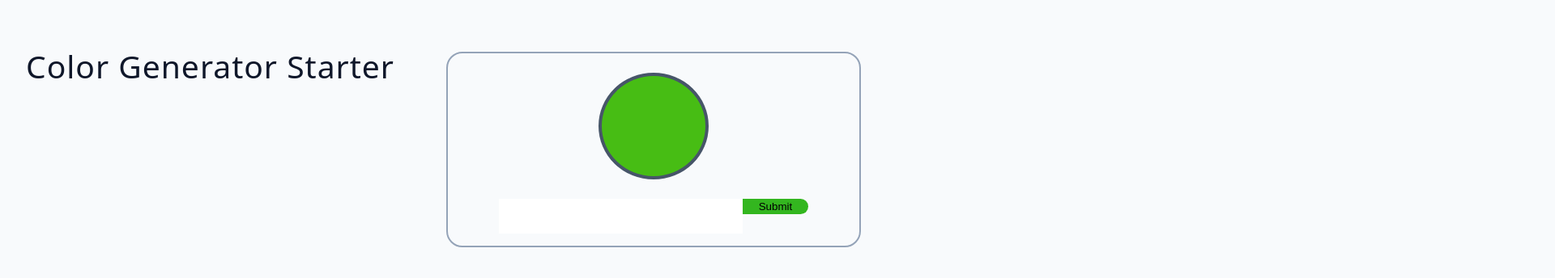
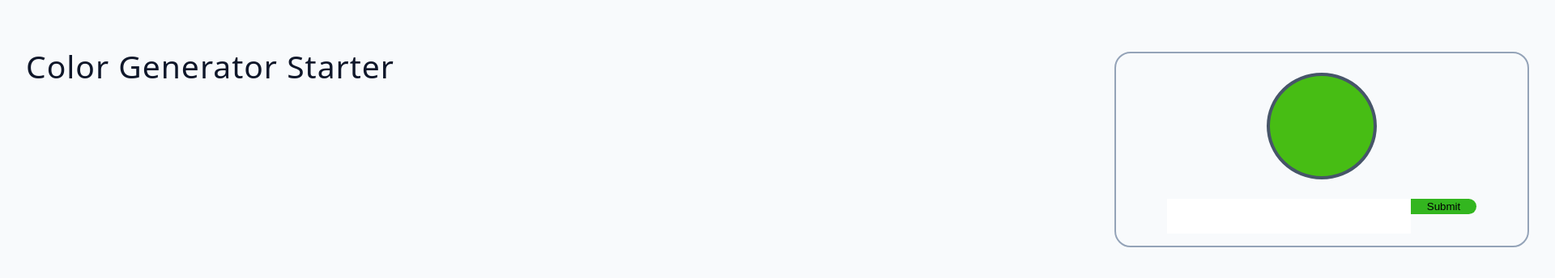
Before and after one commit to Yusen22/Colour-Generator_Project, a React (Vite) app: page / in a window 1280 px wide. Shown: the top 344 px of the page at 81% size, 1920 px wide, since content can reach past the window. Built offline with nearby package versions, Linux system fonts and the light colour scheme; the HTML template or start-up script is replaced by a standard one.

Commit message:
changed styles of colour-list class

```diff
--- a/src/index.css
+++ b/src/index.css
@@ -325,16 +325,21 @@
   }
 }
 
-.colors {
-  min-height: calc(100vh - 160px);
+.colour-list {
+  min-width: 100vw;
+  min-height: 50vw;
+
   display: grid;
-  grid-template-columns: repeat(auto-fit, minmax(223.33px, 1fr));
-  grid-template-rows: repeat(auto-fit, minmax(96px, 1fr));
+  grid-template-columns: repeat(auto-fill, minmax(14%, 1fr));
 }
-.color {
-  padding: 1rem 2rem;
-  cursor: pointer;
+.colour {
+  display: flex;
+  justify-content: start;
+  align-items: end;
+  min-height: 100px;
+  color: white;
   font-size: 1rem;
+  padding: 3px 2px
 }
 .color p {
   line-height: 1.5;
```
